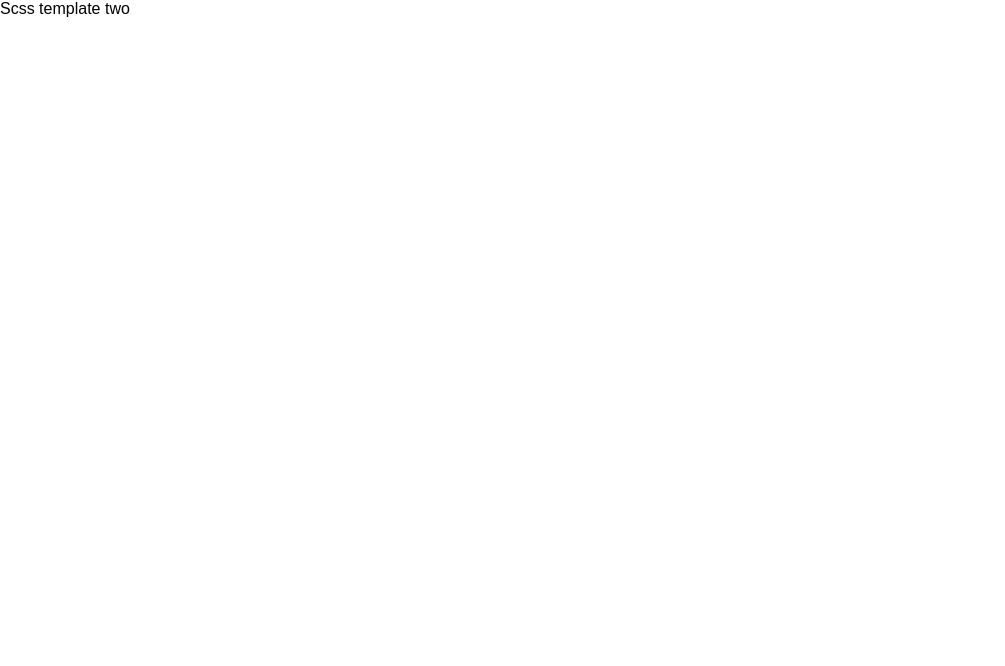
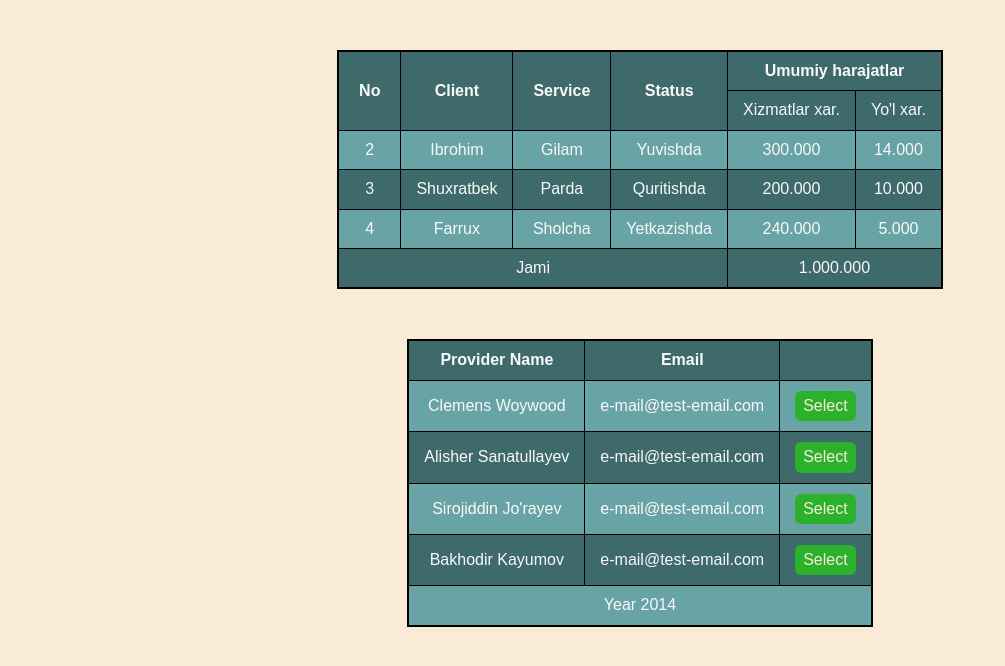
Before and after one commit to Ozodastudent/scss_starter_template, a plain HTML site: page index.html in a window 1280 px wide. Shown: the whole page, without its empty margins (0-1005 px from the left). Drawn offline with nearby package versions, Linux system fonts and the light colour scheme; files that its build step writes are made by us from their sources.

Commit message:
initial comment

```diff
--- a/index.html
+++ b/index.html
@@ -4,11 +4,101 @@
     <meta charset="UTF-8" />
     <meta http-equiv="X-UA-Compatible" content="IE=edge" />
     <meta name="viewport" content="width=device-width, initial-scale=1.0" />
-    <link rel="stylesheet" href="./css/main.css" />
-    <link rel="stylesheet" href="./css/normalize.css" />
-    <title>Template</title>
+    <link rel="stylesheet" href="./css/main.min.css" />
+    <!-- <link rel="stylesheet" href="./css/normalize.css" /> -->
+    <title>Tables</title>
   </head>
   <body>
-    Scss template two
+    <table border="1" class="table">
+      <thead>
+        <tr>
+          <th rowspan="2">No</th>
+          <th rowspan="2">Client</th>
+          <th rowspan="2">Service</th>
+          <th rowspan="2">Status</th>
+          <th colspan="2">Umumiy harajatlar</th>
+        </tr>
+        <tr>
+          <td>Xizmatlar xar.</td>
+          <td>Yo'l xar.</td>
+        </tr>
+      </thead>
+      <tbody>
+        <tr>
+          <td>2</td>
+          <td>Ibrohim</td>
+          <td>Gilam</td>
+          <td>Yuvishda</td>
+          <td>300.000</td>
+          <td>14.000</td>
+        </tr>
+        <tr>
+          <td>3</td>
+          <td>Shuxratbek</td>
+          <td>Parda</td>
+          <td>Quritishda</td>
+          <td>200.000</td>
+          <td>10.000</td>
+        </tr>
+        <tr>
+          <td>4</td>
+          <td>Farrux</td>
+          <td>Sholcha</td>
+          <td>Yetkazishda</td>
+          <td>240.000</td>
+          <td>5.000</td>
+        </tr>
+        <tr>
+          <td colspan="4">Jami</td>
+          <td colspan="2">1.000.000</td>
+        </tr>
+      </tbody>
+    </table>
+    <section class="part2">
+      <table border="1" class="table">
+        <thead>
+          <tr>
+            <th>Provider Name</th>
+            <th>Email</th>
+            <th></th>
+          </tr>
+        </thead>
+        <tbody>
+          <tr class="colored">
+            <td>Clemens Woywood</td>
+            <td>e-mail@test-email.com</td>
+            <td>
+              <button class="btn" type="button">Select</button>
+            </td>
+          </tr>
+          <tr>
+            <td>Alisher Sanatullayev</td>
+            <td>e-mail@test-email.com</td>
+            <td>
+              <button class="btn" type="button">Select</button>
+            </td>
+          </tr>
+          <tr class="colored">
+            <td>Sirojiddin Jo'rayev</td>
+            <td>e-mail@test-email.com</td>
+            <td>
+              <button class="btn" type="button">Select</button>
+            </td>
+          </tr>
+          <tr>
+            <td>Bakhodir Kayumov</td>
+            <td>e-mail@test-email.com</td>
+            <td>
+              <button class="btn" type="button">Select</button>
+            </td>
+          </tr>
+          <tr class="colored">
+            <td colspan="3">Year 2014</td>
+            <!-- <td>nbdnjd</td>
+            <td>ehdkjls</td> -->
+          </tr>
+        </tbody>
+      </table>
+    </section>
   </body>
 </html>
--- a/scss/_blocks.scss
+++ b/scss/_blocks.scss
@@ -1,2 +1,3 @@
 @import "./blocks/header";
+@import "./blocks/tables";
 @import "./blocks/footer";
--- a/scss/_general.scss
+++ b/scss/_general.scss
@@ -9,6 +9,7 @@ html {
 body {
   font-size: 16px;
   font-family: sans-serif;
+  background-color: antiquewhite;
 }
 .visually-hidden {
   clip: rect(0 0 0 0);
--- /dev/null
+++ b/scss/blocks/_tables.scss
@@ -0,0 +1,40 @@
+.table {
+  border: 2px solid black;
+  border-collapse: collapse;
+  margin: auto;
+  margin-top: 50px;
+  & th {
+    padding: 10px 20px;
+  }
+  & td {
+    padding: 10px 15px;
+    text-align: center;
+  }
+  & thead tr {
+    background-color: rgb(62, 106, 107);
+    color: rgb(250, 249, 249);
+  }
+  & tbody tr:nth-child(2n + 1) {
+    background-color: rgb(104, 163, 165);
+    color: rgb(250, 249, 249);
+  }
+  & tbody tr:nth-child(2n) {
+    background-color: rgb(62, 106, 107);
+    color: rgb(250, 249, 249);
+  }
+}
+.btn {
+  border: none;
+  background-color: rgb(43, 177, 43);
+  padding: 6px 8px;
+  border-radius: 6px;
+  color: antiquewhite;
+}
+.btn:hover {
+  cursor: pointer;
+  background-color: darkred;
+  color: antiquewhite;
+}
+.colored {
+  background-color: pink;
+}
```
Also changed, not shown: css/main.min.css, 1 other file.
